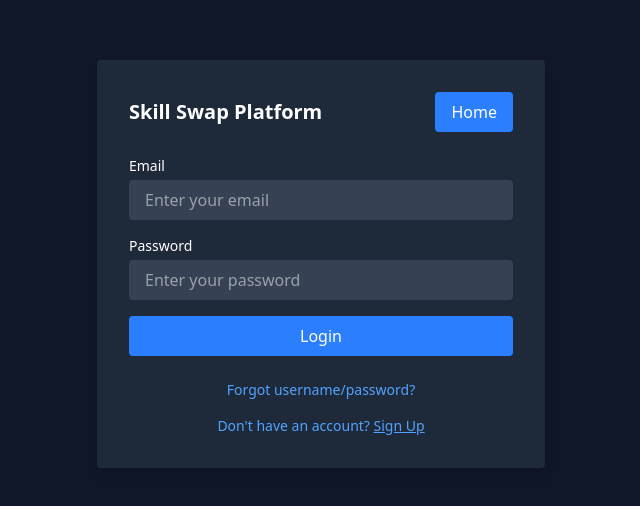
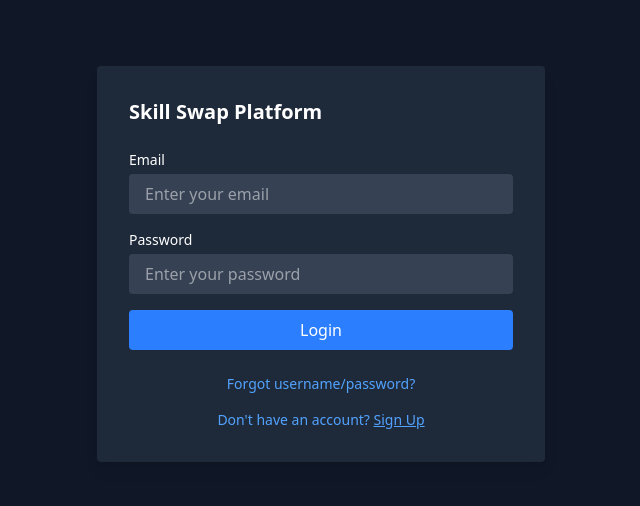
Before and after one commit to Jay-Shah0/skill_swap_platform-odoo, a Next.js app: page /Login in a window 1280 px wide. Shown: the part 136-642 px from the top of the page, without its empty margins (319-959 px from the left). Built offline with nearby package versions, Linux system fonts and the light colour scheme.

Commit message:
login page issue

```diff
--- a/package.json
+++ b/package.json
@@ -22,6 +22,7 @@
     "@eslint/eslintrc": "^3",
     "@tailwindcss/postcss": "^4",
     "@types/bcrypt": "^5.0.2",
+    "@types/next-auth": "^3.15.0",
     "@types/node": "^20",
     "@types/react": "^19",
     "@types/react-dom": "^19",
--- a/src/app/Login/page.tsx
+++ b/src/app/Login/page.tsx
@@ -27,12 +27,7 @@ export default function LoginPage() {
 			<div className="bg-gray-800 p-8 rounded shadow-lg w-full max-w-md">
 				<div className="flex justify-between items-center mb-6">
 					<h1 className="text-xl font-bold">Skill Swap Platform</h1>
-					<a
-						href="/"
-						className="bg-blue-500 hover:bg-blue-600 text-white px-4 py-2 rounded"
-					>
-						Home
-					</a>
+
 				</div>
 				<form onSubmit={handleSubmit} className="space-y-4">
 					<div>
@@ -64,7 +59,7 @@ export default function LoginPage() {
 						Login
 					</button>
 					<div className="text-sm text-center text-blue-400 mt-2">
-						<a href="#">Forgot username/password?</a>
+						<a href="forget">Forgot username/password?</a>
 					</div>
 					<div className="text-sm text-center text-blue-400 mt-2">
 						Don't have an account?{" "}
```
Also changed, not shown: 1 other file (tests, documents, lock files or other folders).
